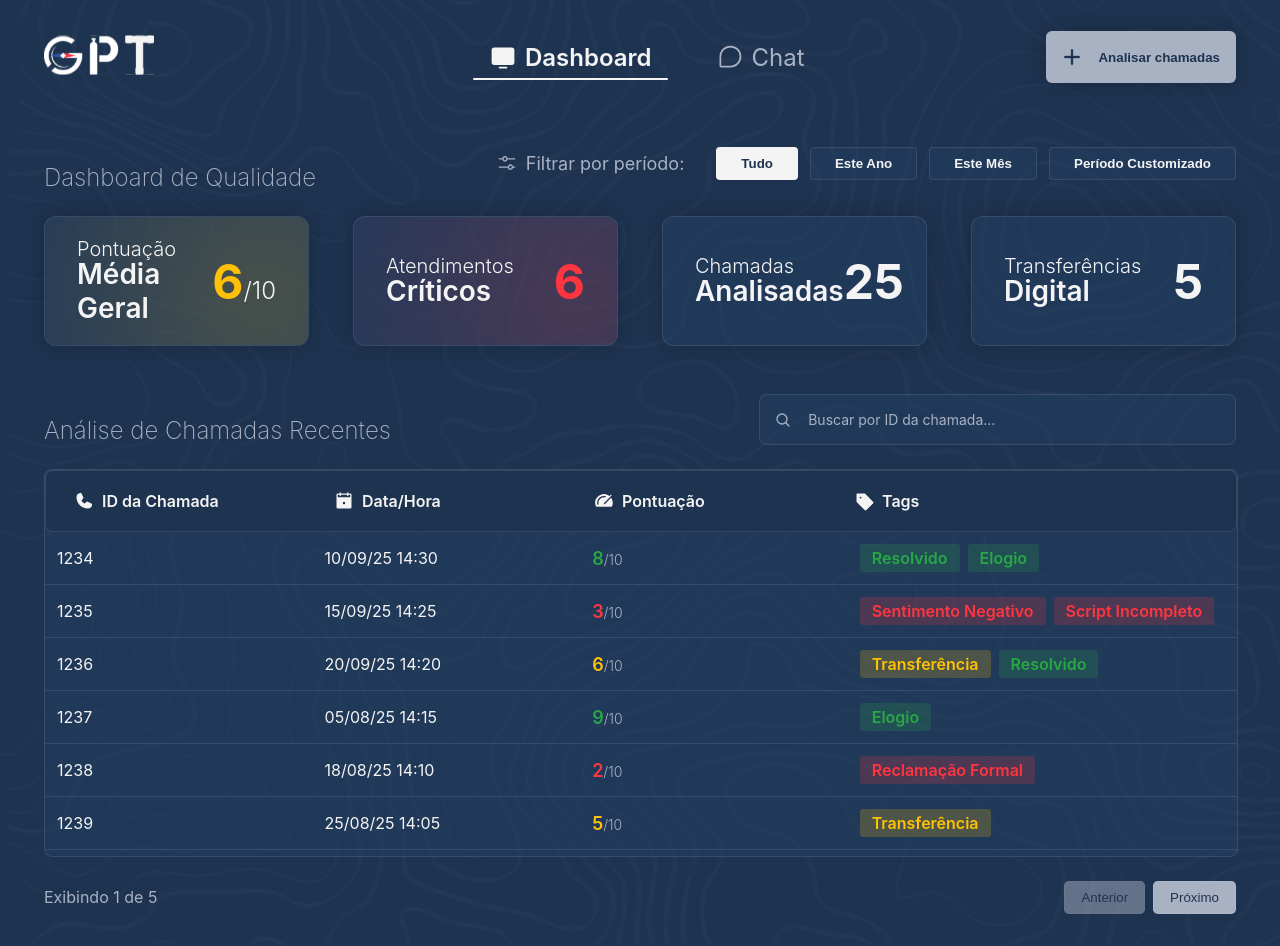
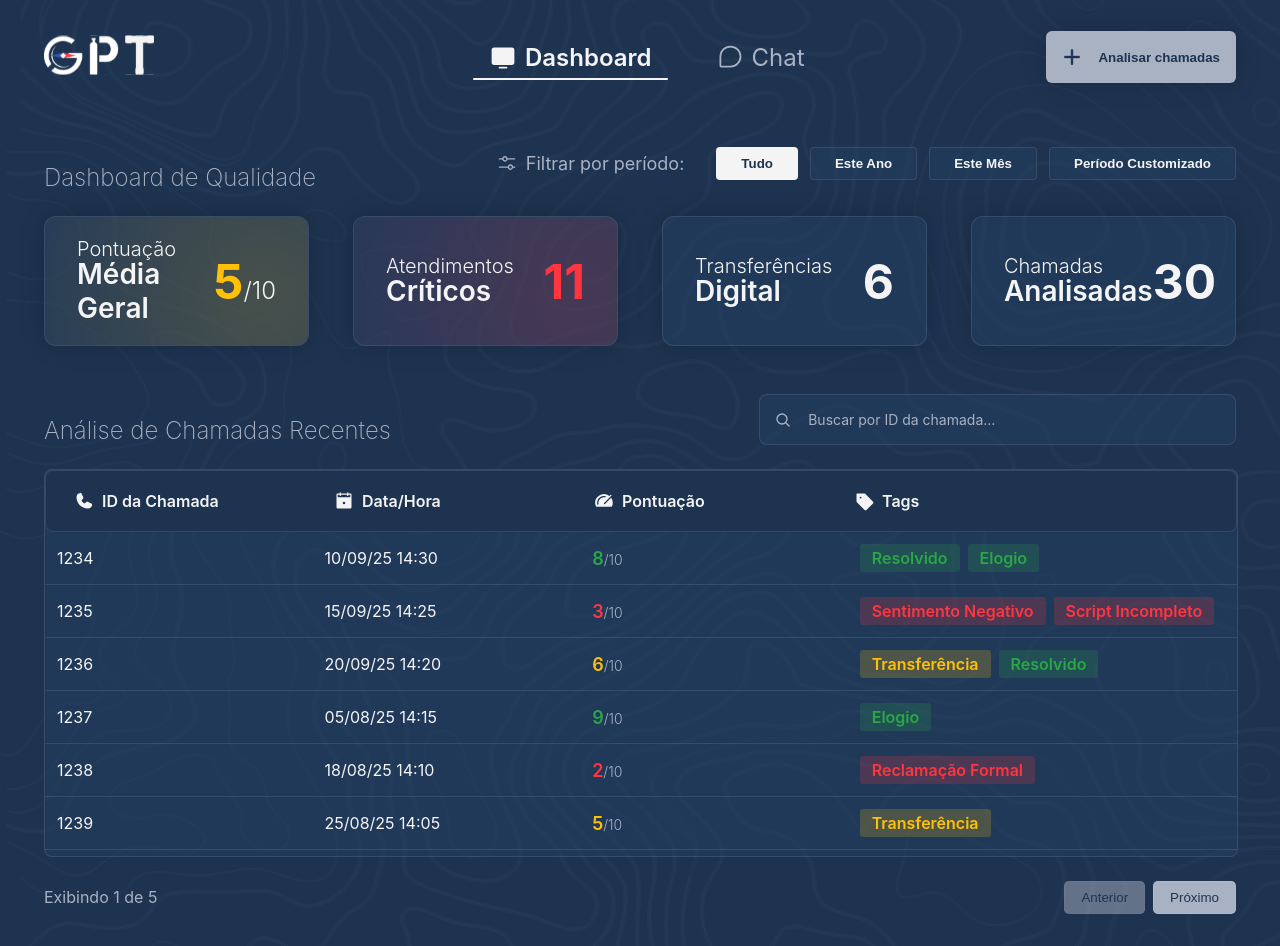
Before and after one commit to balb-0/Com.Sigo, a React (Vite) app in the folder src/frontend/: page / in a window 1280 px wide. Built offline with nearby package versions, Linux system fonts and the light colour scheme; no server answers.

Commit message:
feat: adicionar lógica de cores nos atendimentos criticos

```diff
--- a/src/frontend/src/pages/Dashboard/Dashboard.css
+++ b/src/frontend/src/pages/Dashboard/Dashboard.css
@@ -66,7 +66,7 @@ main {
     height: 569px;
     right: -242px;
     bottom: -237px;
-    background: radial-gradient(50% 50% at 50% 50%, var(--color-vermelho) 10%, rgba(0, 0, 0, 0.00) 100%);
+    background: radial-gradient(50% 50% at 50% 50%, var(--kpi-radial-color) 10%, rgba(0, 0, 0, 0.00) 100%);
     border-radius: 100%;
     opacity: 0.16;
     z-index: -1;
--- a/src/frontend/src/pages/Dashboard/Dashboard.tsx
+++ b/src/frontend/src/pages/Dashboard/Dashboard.tsx
@@ -21,6 +21,12 @@ export function Dashboard({ currentPage, onNavigate }: DashboardProps) {
     function getScoreColor(score: number) {
         if (score < 4) return 'var(--color-vermelho)';
         if (score < 7) return 'var(--color-amarelo)';
+        return 'var(--color-verde)';
+    }
+
+    function getCriticalScoreColor(score: number) {
+        if (score > 10) return 'var(--color-vermelho)';
+        if (score > 0) return 'var(--color-amarelo)';
         return 'var(--color-verde)';
     }
 
@@ -49,7 +55,12 @@ export function Dashboard({ currentPage, onNavigate }: DashboardProps) {
         { id: '1255', dataHora: '11/09/25 22:10', pontuacao: 3, tags: [{ name: 'Script Incompleto', type: 'negativo' }] },
         { id: '1256', dataHora: '10/09/25 07:30', pontuacao: 6, tags: [{ name: 'Informações Claras', type: 'positivo' }] },
         { id: '1257', dataHora: '10/09/25 23:45', pontuacao: 2, tags: [{ name: 'Cliente Insatisfeito', type: 'negativo' }, { name: 'Demora', type: 'negativo' }] },
-        { id: '1258', dataHora: '09/09/25 12:00', pontuacao: 10, tags: [{ name: 'Elogio', type: 'positivo' }, { name: 'Problema Resolvido', type: 'positivo' }] }
+        { id: '1258', dataHora: '09/09/25 12:00', pontuacao: 10, tags: [{ name: 'Elogio', type: 'positivo' }, { name: 'Problema Resolvido', type: 'positivo' }] },
+        { id: '1259', dataHora: '08/09/25 15:30', pontuacao: 1, tags: [{ name: 'Reclamação Formal', type: 'negativo' }, { name: 'Script Incompleto', type: 'negativo' }] },
+        { id: '1260', dataHora: '07/09/25 10:15', pontuacao: 3, tags: [{ name: 'Cliente Insatisfeito', type: 'negativo' }, { name: 'Sentimento Negativo', type: 'negativo' }] },
+        { id: '1261', dataHora: '06/09/25 17:45', pontuacao: 2, tags: [{ name: 'Demora', type: 'negativo' }, { name: 'Transferência', type: 'neutro' }] },
+        { id: '1262', dataHora: '05/09/25 09:20', pontuacao: 1, tags: [{ name: 'Sentimento Negativo', type: 'negativo' }, { name: 'Cliente Insatisfeito', type: 'negativo' }] },
+        { id: '1263', dataHora: '04/09/25 21:10', pontuacao: 3, tags: [{ name: 'Script Incompleto', type: 'negativo' }, { name: 'Reclamação Formal', type: 'negativo' }] }
     ];
 
     const filteredChamadas = useMemo(() => {
@@ -134,6 +145,7 @@ export function Dashboard({ currentPage, onNavigate }: DashboardProps) {
     ).length;
 
     const scoreColor = getScoreColor(overallScore);
+    const criticalScoreColor = getCriticalScoreColor(criticalAttendances);
 
     const handleFilterChange = (filterType: FilterType, startDate?: string, endDate?: string, startTime?: string, endTime?: string) => {
         setCurrentFilter(filterType);
@@ -176,16 +188,18 @@ export function Dashboard({ currentPage, onNavigate }: DashboardProps) {
                             subtitle="Críticos"
                             value={criticalAttendances.toString()}
                             valueId='critical-value'
+                            valueStyle={{ color: criticalScoreColor }}
+                            style={{ "--kpi-radial-color": criticalScoreColor } as React.CSSProperties}
+                        />
+                        <KpiCard
+                            title="Transferências"
+                            subtitle="Digital"
+                            value={digitalTransfers.toString()}
                         />
                         <KpiCard
                             title="Chamadas"
                             subtitle="Analisadas"
                             value={callsAnalyzed.toString()}
-                        />
-                        <KpiCard
-                            title="Transferências"
-                            subtitle="Digital"
-                            value={digitalTransfers.toString()}
                         />
                     </div>
                 </div>
```
